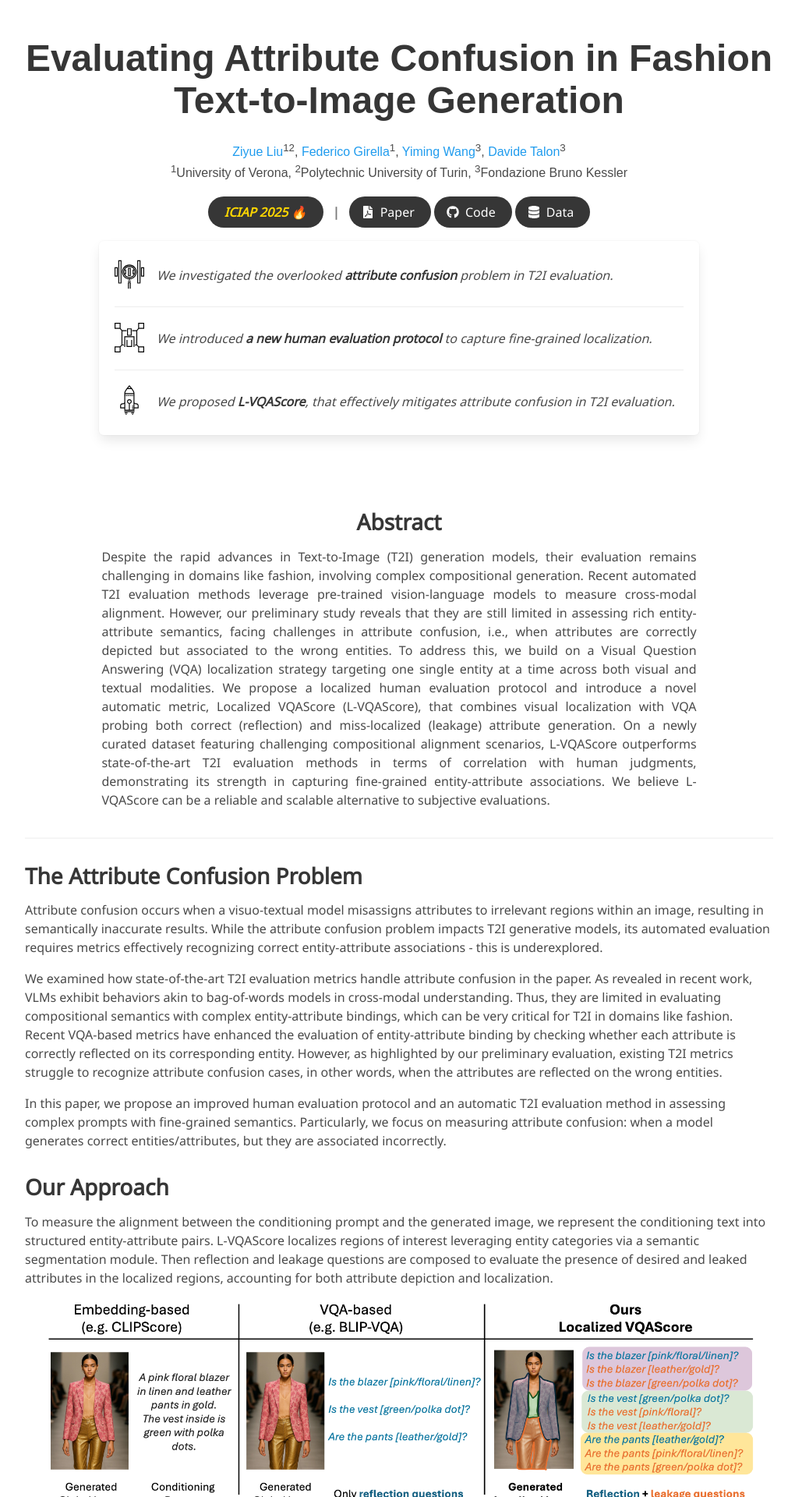
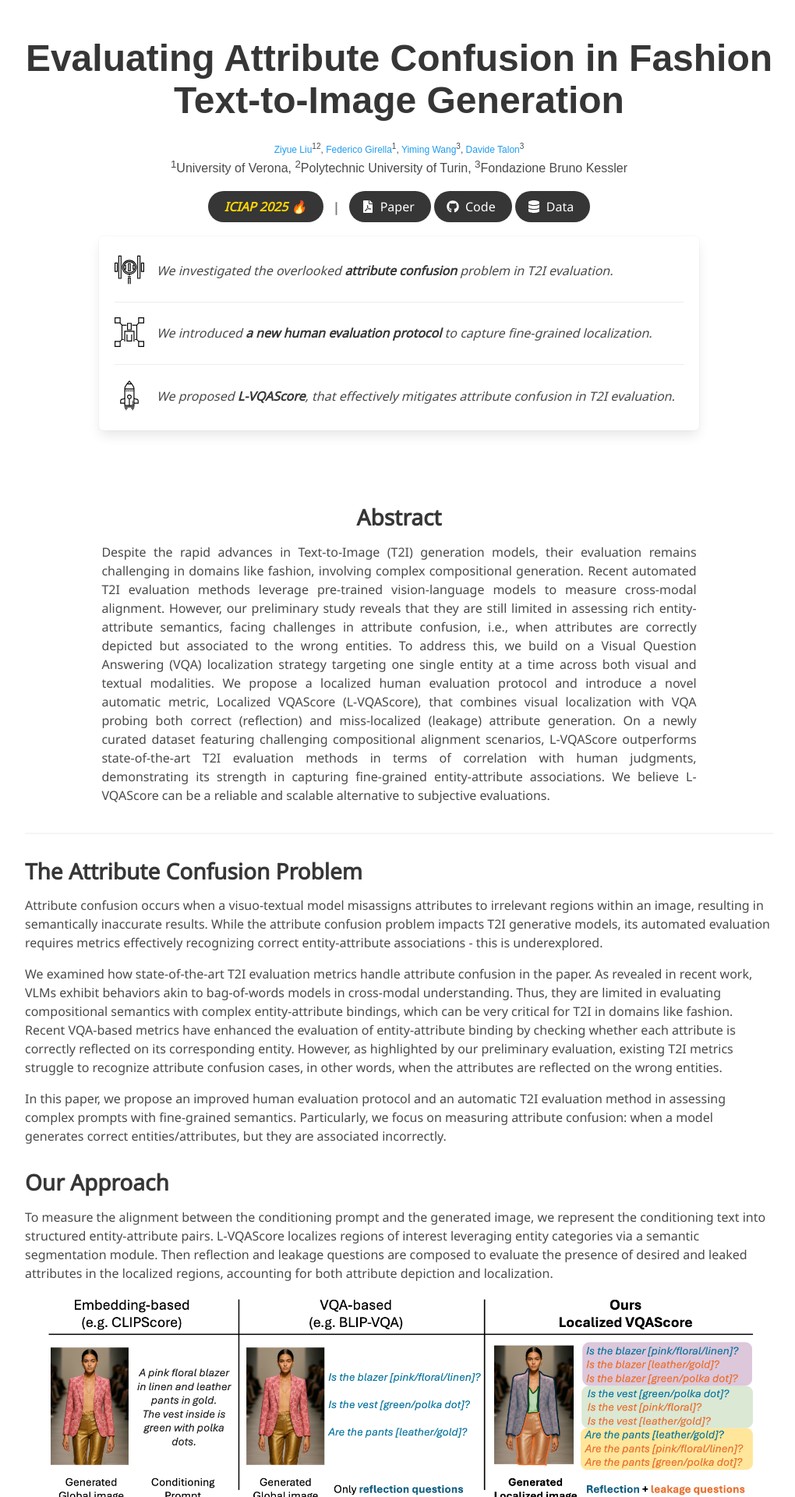
Before and after one commit to intelligolabs/L-VQAScore, a Jekyll site: the page built from index.md, in a window 1280 px wide. Shown: the top 1920 px of the page at 78% size, without its empty margins (128-1148 px from the left). Built offline with Jekyll 4.4.1, drawn with Linux system fonts in a browser that asks for light colours; some web fonts are replaced.

Commit message:
Update project_page.html

```diff
--- a/_layouts/project_page.html
+++ b/_layouts/project_page.html
@@ -48,7 +48,7 @@
         <div class="column has-text-centered">
           <h1 class="title is-1 publication-title">{{ page.title }}</h1>
           {% if page.authors %}
-          <div class="is-size-6 publication-authors">
+          <div class="is-size-7 publication-authors">
             <span class="author-block">
               {{ page.authors }}
             </span>
```
